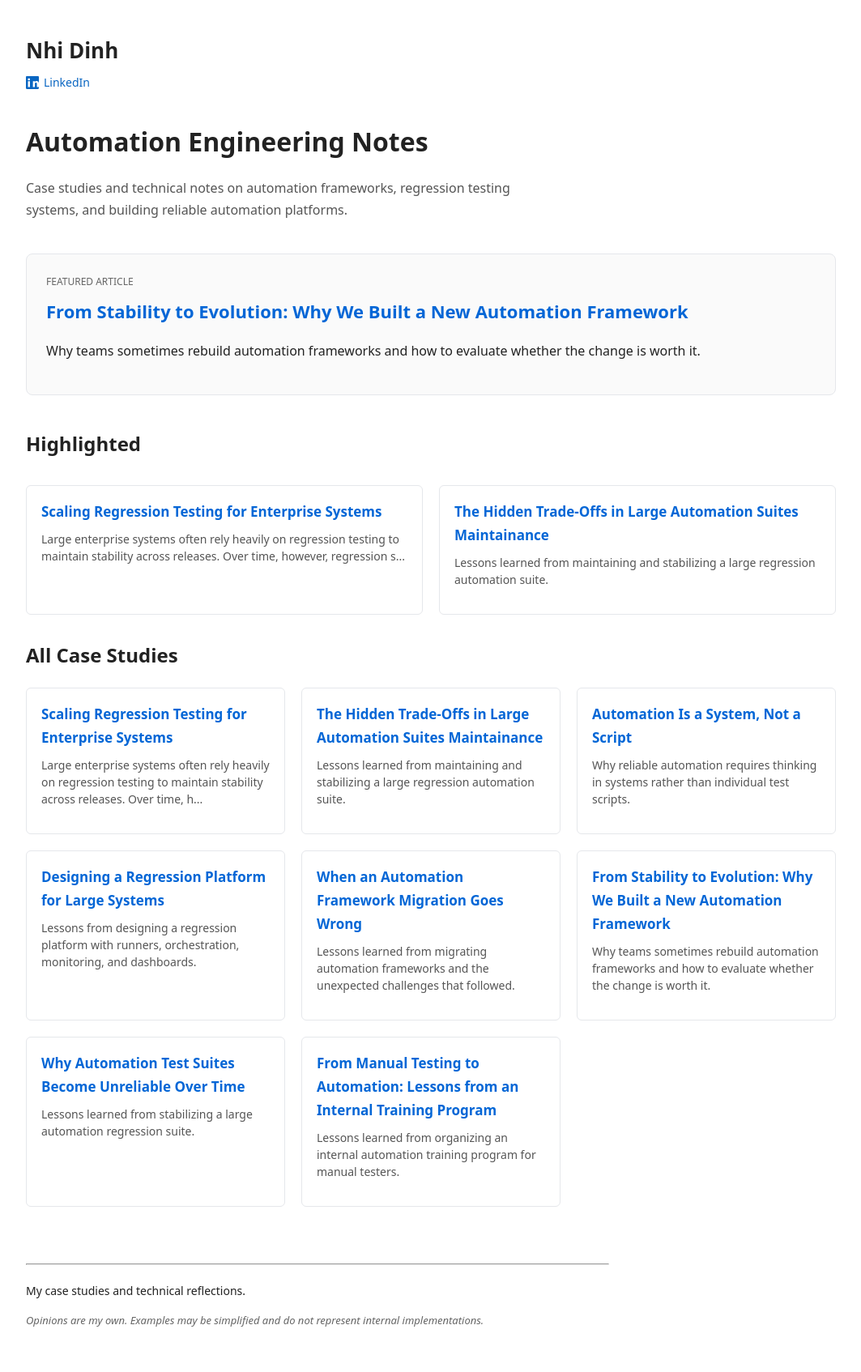
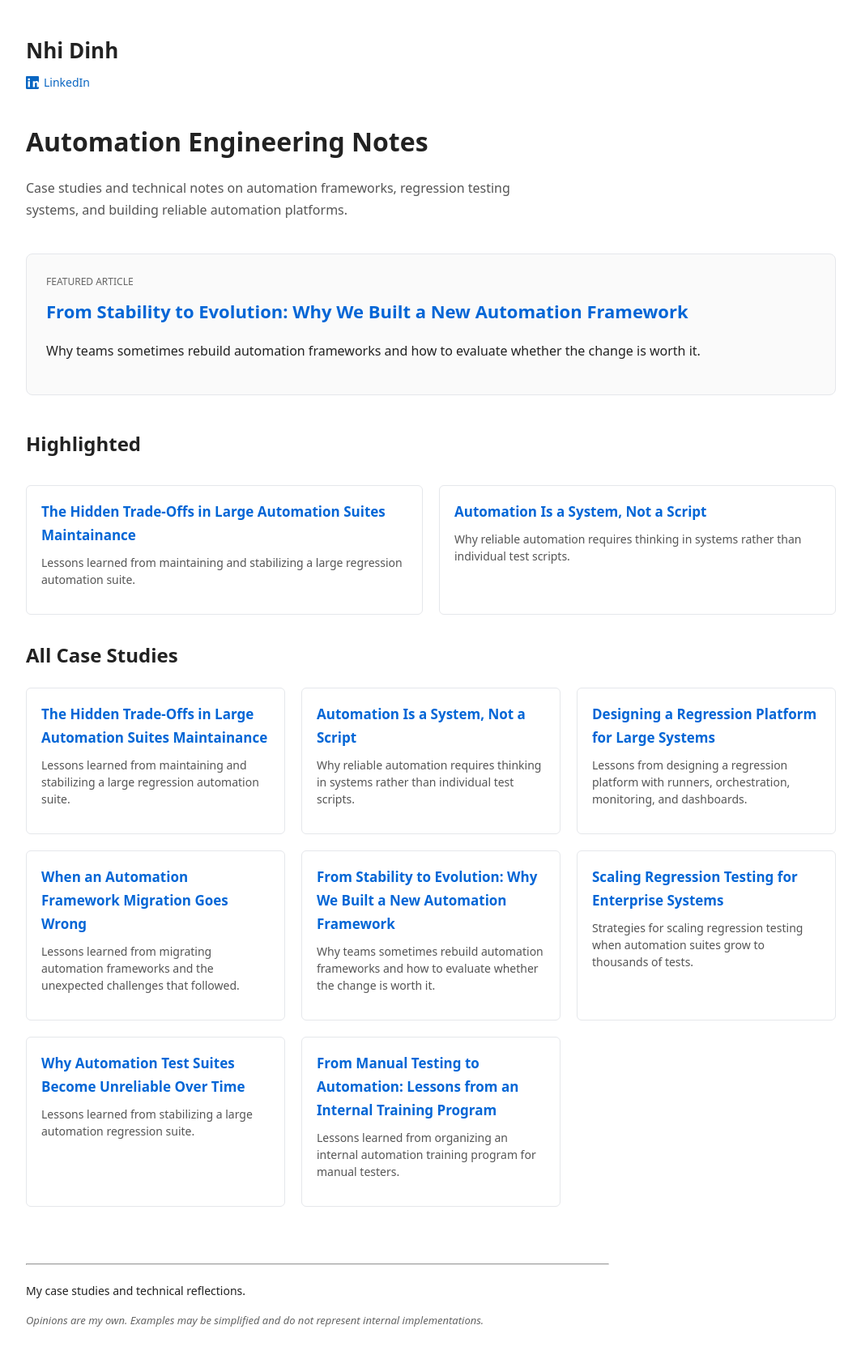
Before and after one commit to nhidinh/nhidinh.github.io, a Jekyll site: the page built from index.html, in a window 1280 px wide. Shown: the whole page at 81% size, without its empty margins (108-1171 px from the left). Built offline with Jekyll 4.4.1, drawn with Linux system fonts in a browser that asks for light colours.

Commit message:
Update scaling-regression.md

```diff
--- a/_case_studies/scaling-regression.md
+++ b/_case_studies/scaling-regression.md
@@ -1,6 +1,10 @@
 ---
 layout: posts
-title: Scaling Regression Testing for Enterprise Systems
+title: "Scaling Regression Testing for Enterprise Systems"
+category: Automation Systems
+tags: [automation, regression, scaling]
+excerpt: Strategies for scaling regression testing when automation suites grow to thousands of tests.
+order: 5
 ---
 
 Large enterprise systems often rely heavily on regression testing to maintain stability across releases. Over time, however, regression suites can grow significantly in size and complexity.
```
